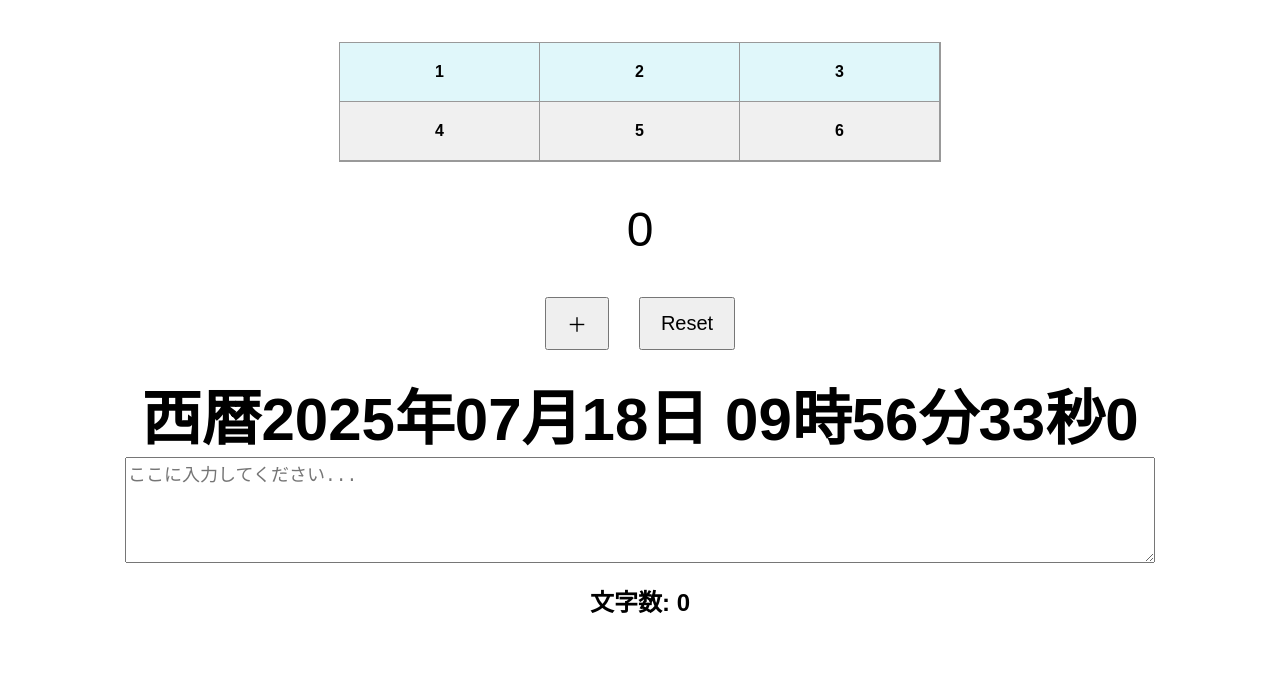
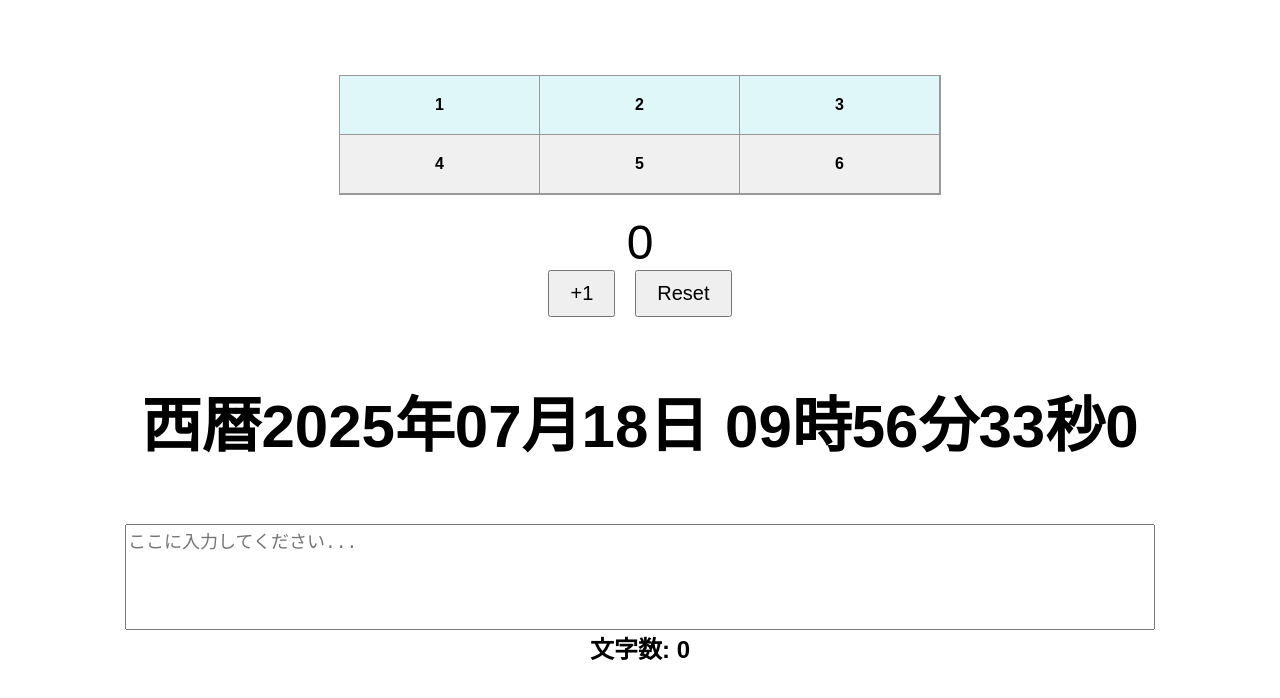
Before and after one commit to RyotaMiyahara1023/AlgoMethod_HTML, a plain HTML site: page index.html in a window 1280 px wide. Drawn offline with Linux system fonts and the light colour scheme.

Commit message:
デザイン微調整

```diff
--- a/css/Clock.css
+++ b/css/Clock.css
@@ -1,4 +1,5 @@
 #clock {
+  margin: 30px;
   font-size: 60px;
   font-weight: bold;
   text-align: center;
--- a/css/Counter.css
+++ b/css/Counter.css
@@ -1,12 +1,10 @@
 .item {
-  margin: 15px;
   text-align: center;
 }
 
 
 #counter {
   font-size: 48px;
-  margin: 20px;
 }
 
 .buttons {
@@ -18,6 +16,6 @@
 button {
   font-size: 20px;
   padding: 10px 20px;
-  margin: 5px;
+  margin-bottom: 30px;
   cursor: pointer;
 }
--- a/css/TextCount.css
+++ b/css/TextCount.css
@@ -1,11 +1,13 @@
 textarea {
+  margin-top: 30px;
   width: 80%;
-  height: 100px;
+  min-height: 100px;
   font-size: 18px;
+  overflow-y: hidden;
+  resize: none;
 }
 
 #counterText {
-  margin-top: 20px;
   font-size: 24px;
   font-weight: bold;
 }
--- a/css/style.css
+++ b/css/style.css
@@ -1,6 +1,6 @@
 body {
   margin: 0;
-  height: 80vh;
+  height: 90vh;
   display: flex;
   justify-content: center;
   align-items: center;
--- a/index.html
+++ b/index.html
@@ -24,7 +24,7 @@
 
   <div id="counter">0</div>
   <div class="buttons item">
-    <button id="increment">＋</button>
+    <button id="increment">+1</button>
     <button id="reset">Reset</button>
   </div>
   <script src="js/Counter.js"></script>
--- a/js/TextCount.js
+++ b/js/TextCount.js
@@ -7,6 +7,8 @@ textarea.addEventListener("input", () => {
     clearTimeout(timeoutId);
 
     timeoutId = setTimeout(() => {
+        textarea.style.height = "auto";
+        textarea.style.height = textarea.scrollHeight + "px";
         const length = textarea.value.length;
         counter.textContent = `文字数: ${length}`;
     }, 1000);
```
